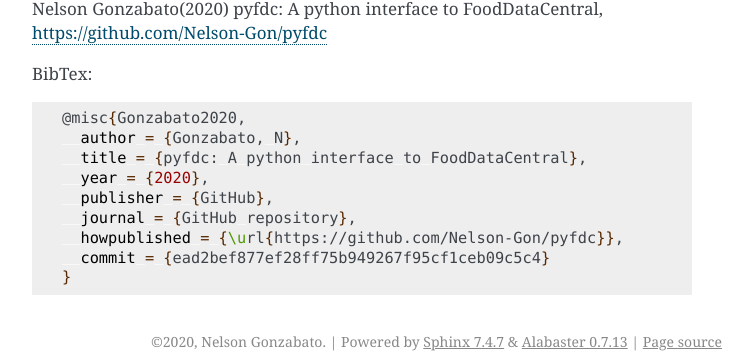
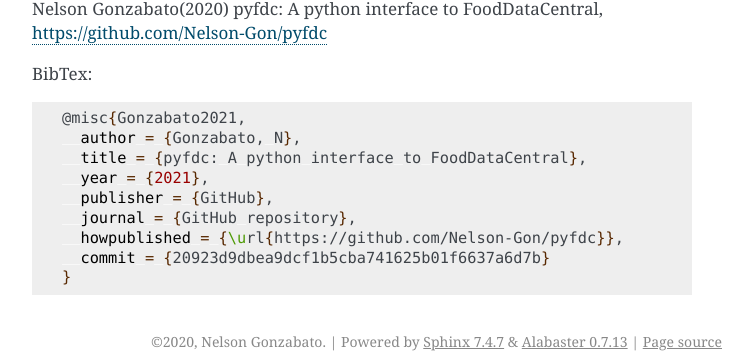
Before and after one commit to Nelson-Gon/pyfdc, a Sphinx documentation site: the page built from docs/source/README.rst, in a window 1280 px wide and 900 px high, scrolled down 1785 px. Shown: the part 519-872 px from the top of the window, without its empty margins (388-1141 px from the left). Built offline with Sphinx 7.4.7, drawn with Linux system fonts in a browser that asks for light colours.

Commit message:
Update docs, reference release hash

```diff
--- a/docs/source/README.rst
+++ b/docs/source/README.rst
@@ -203,12 +203,12 @@
 
 .. code-block:: shell
 
-   @misc{Gonzabato2020,
+   @misc{Gonzabato2021,
      author = {Gonzabato, N},
      title = {pyfdc: A python interface to FoodDataCentral},
-     year = {2020},
+     year = {2021},
      publisher = {GitHub},
      journal = {GitHub repository},
      howpublished = {\url{https://github.com/Nelson-Gon/pyfdc}},
-     commit = {ead2bef877ef28ff75b949267f95cf1ceb09c5c4}
+     commit = {20923d9dbea9dcf1b5cba741625b01f6637a6d7b}
    }
```
Also changed, not shown: README.md (+3 -3 lines), docs/source/CONTRIBUTING.rst (+8 -0 lines), .github/CONTRIBUTING.md.
